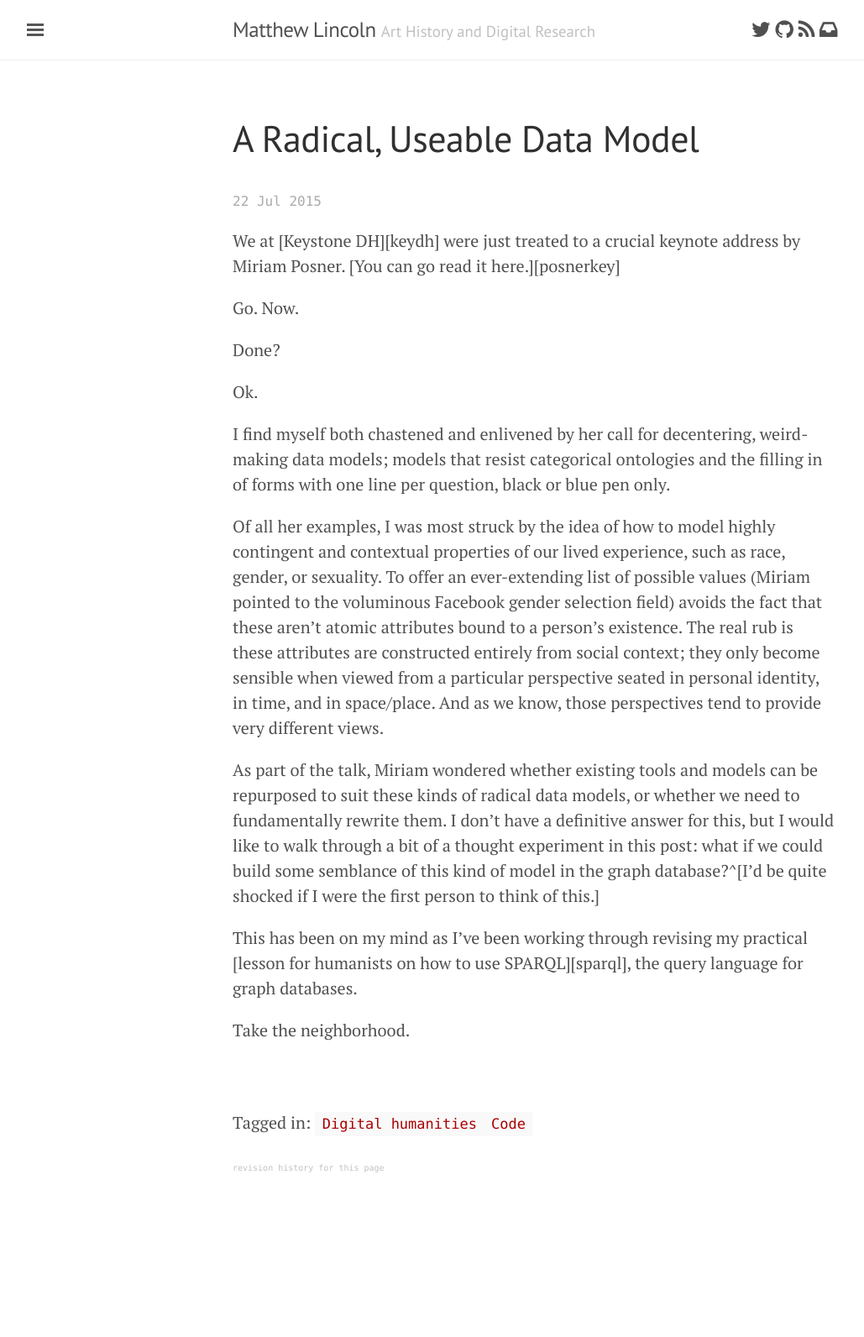
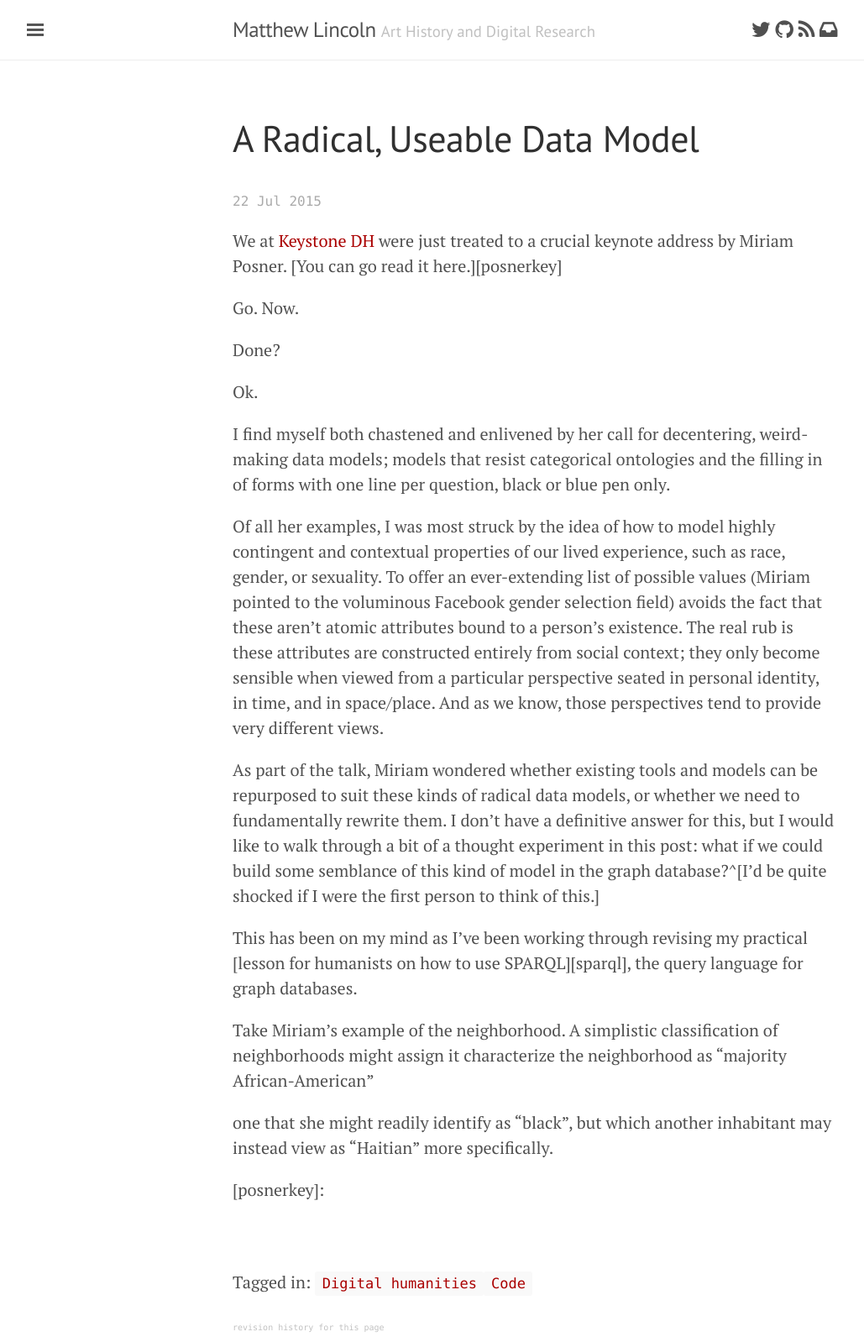
Before and after one commit to mdlincoln/mdlincoln.github.io, a Jekyll site: the page built from _posts/2015-07-22-a-radical-useable-data-model.md, in a window 1280 px wide. Shown: the whole page at 84% size, without its empty margins (3-1032 px from the left). Built offline with Jekyll 4.4.1, drawn with Linux system fonts in a browser that asks for light colours; nearby versions of some CDN libraries; before the commit the page ends 1402 px from its top, so only the background shows below that.

Commit message:
more text

```diff
--- a/_posts/2015-07-22-a-radical-useable-data-model.md
+++ b/_posts/2015-07-22-a-radical-useable-data-model.md
@@ -41,4 +41,12 @@ This has been on my mind as I've been working through revising my practical
 [lesson for humanists on how to use SPARQL][sparql], the query language for
 graph databases.
 
-Take the neighborhood.
+Take Miriam's example of the neighborhood.
+A simplistic classification of neighborhoods might assign it characterize the neighborhood as "majority African-American"
+
+
+ one that she might readily identify as "black", but which another inhabitant may instead view as "Haitian" more specifically.
+
+[posnerkey]:
+
+[keydh]: sceti.library.upenn.edu/KeystoneDH/
```
